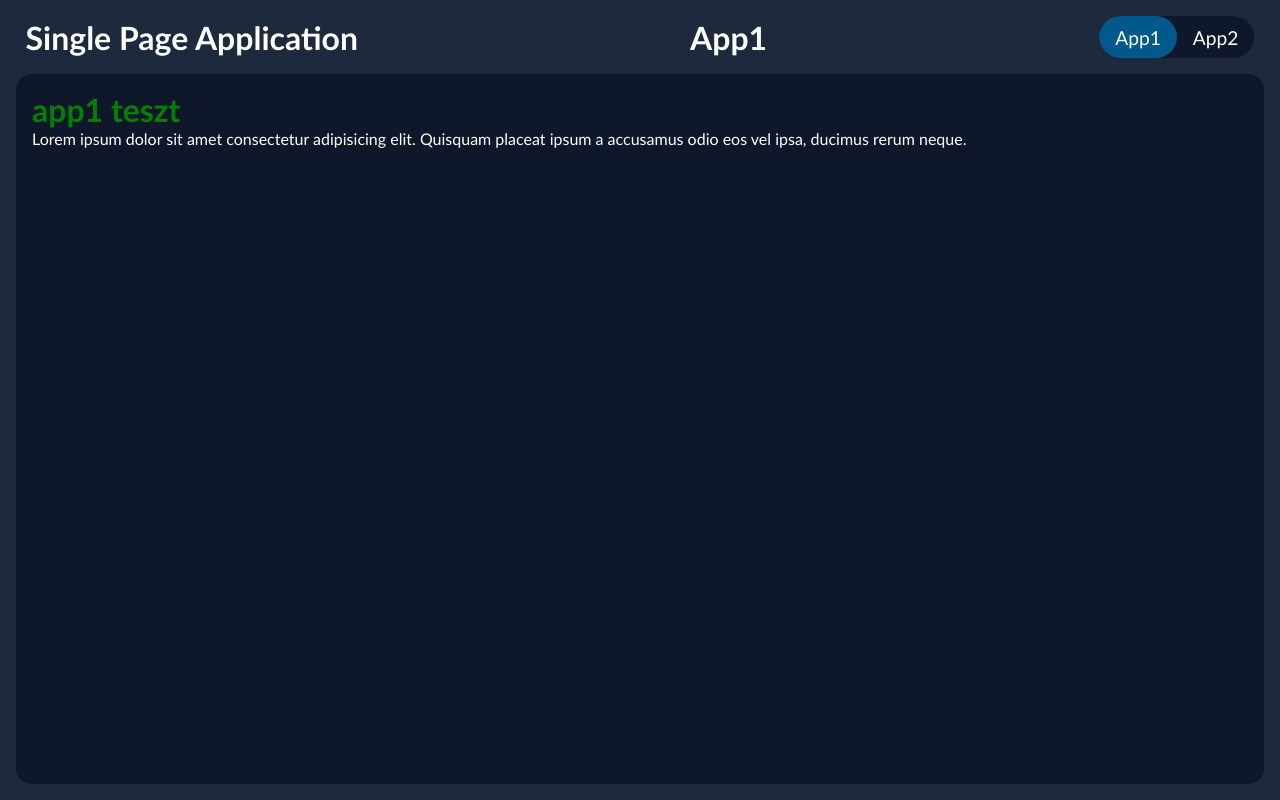
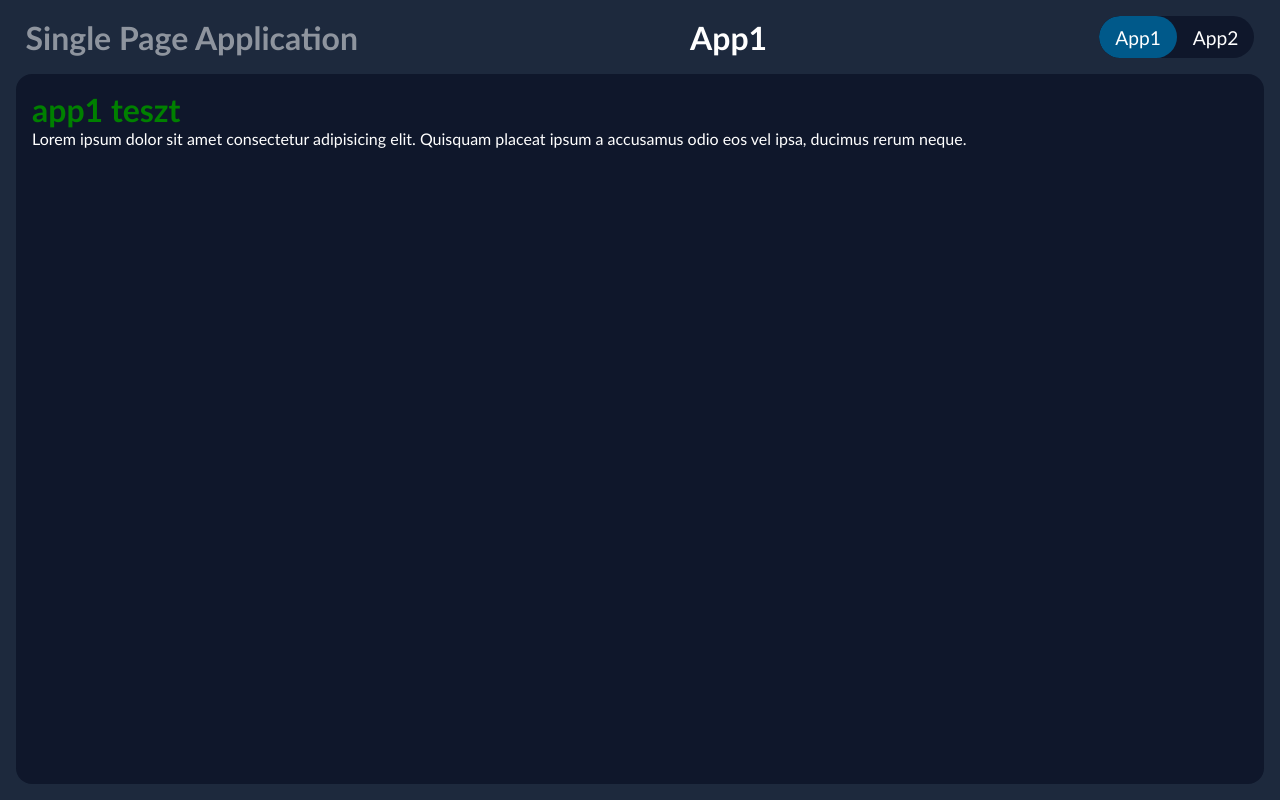
Before and after one commit to redbirdjs/web1_elm_beadando, a React (Vite) app in the folder 4_spa/: page / in a window 1280 px wide. Built offline with nearby package versions, Linux system fonts and the light colour scheme.

Commit message:
feladat4: minden ami headerben van már egyértelműen látszik css alapján is, h1 span cserélve első h1 elemre

```diff
--- a/4_spa/src/App.css
+++ b/4_spa/src/App.css
@@ -16,11 +16,11 @@ header {
   padding: 1rem 1.6rem;
 }
 
-h1 span {
+header h1:nth-child(1) {
   opacity: 0.5;
 }
 
-nav {
+header nav {
   position: relative;
   display: flex;
   overflow: hidden;
@@ -28,7 +28,7 @@ nav {
   background: oklch(20.8% 0.042 265.755);
 }
 
-nav .selected {
+header nav .selected {
   z-index: 1;
   position: absolute;
   left: var(--left);
@@ -40,7 +40,7 @@ nav .selected {
   transition: left 0.25s, width 0.25s;
 }
 
-nav button {
+header nav button {
   z-index: 2;
   padding: 0.6rem 1rem;
   font-size: 1.2rem;
```
